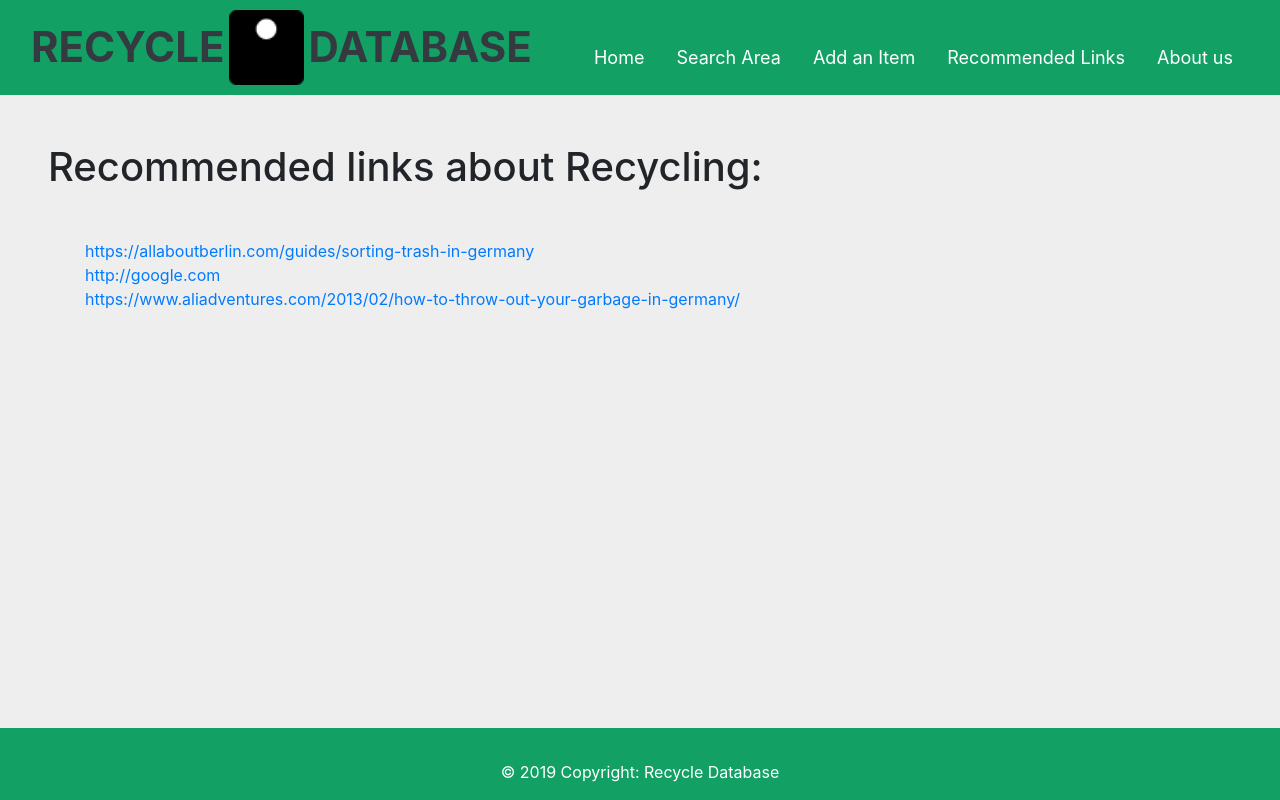
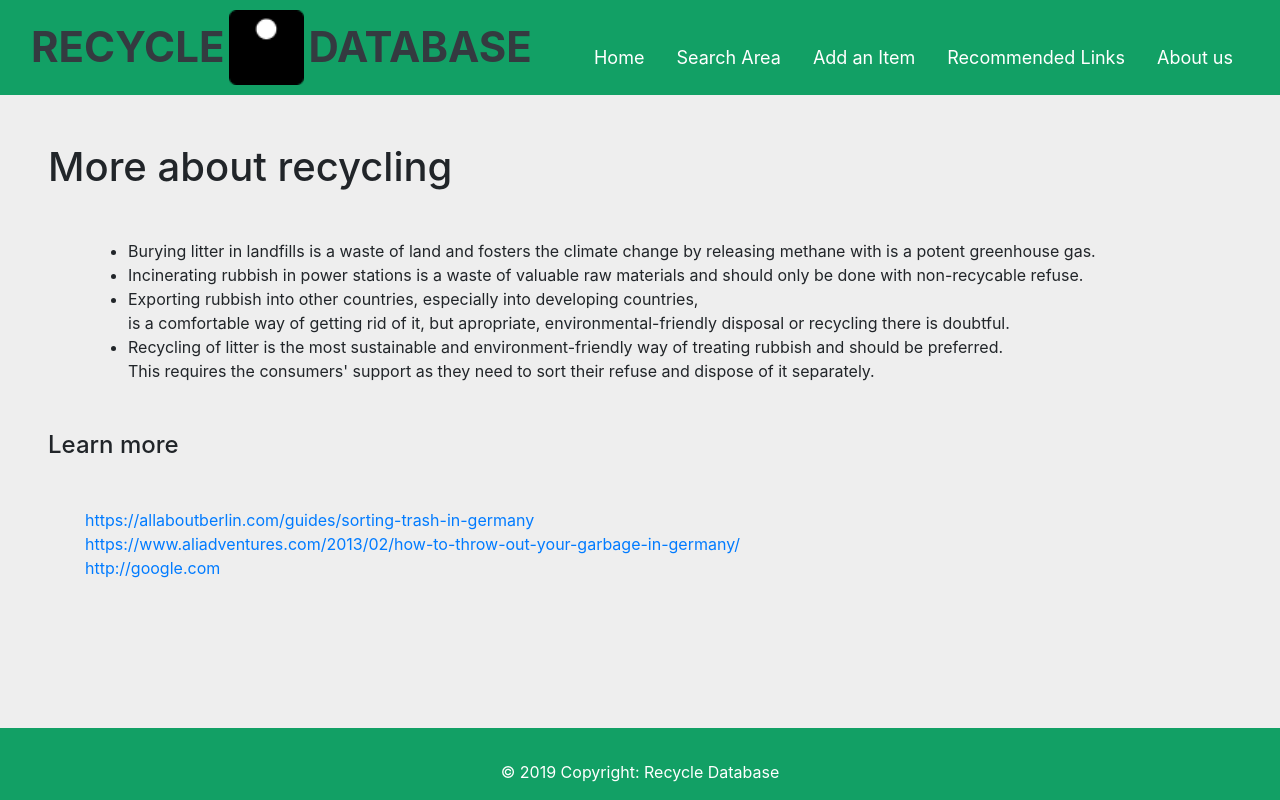
Before and after one commit to arodriguezge/WasteAid, a React (Create React App) app in the folder frontend/: page /recommendedLinks in a window 1280 px wide. Built offline with nearby package versions, Linux system fonts and the light colour scheme; no server answers.

Commit message:
update about us and links

```diff
--- a/frontend/src/components/AboutUs.jsx
+++ b/frontend/src/components/AboutUs.jsx
@@ -7,7 +7,25 @@ class AboutUs extends React.Component {
         return (
             <React.Fragment>
                 <Header />
-                <h1 className="display-1 text-center pt-4 mb-5 mt-4">This is the about us page</h1>
+
+
+
+                <div className="container"></div>
+                <h1 className="display-5 ml-5 pt-4 mb-5 mt-4">Who we are</h1>
+                <div className="container">
+                <p>We care about managing your waste and how you are managing your waste, the easy way. <br/>
+                    Getting rid of your old wallpaper? Look up where it goes. Our app “Recycling Database” <br/>
+                    comes in handy for just that.
+                    <br/><br/>
+                    Technologies we used, got to work with, and learned about with in the process:
+                    <br/><br/>
+                    Frontend: React, Bootstrap, axios<br/>
+                    Backend: Express, MongoDB, Mongoose
+                    <br/>
+                </p>
+                </div>
+
+
                 <Footer />
             </React.Fragment>
         )
--- a/frontend/src/components/RecommendedLinks.jsx
+++ b/frontend/src/components/RecommendedLinks.jsx
@@ -8,14 +8,34 @@ class RecommendedLinks extends React.Component {
         return (
             <React.Fragment>
                 <Header />
-                <h1 className="display-5 ml-5 pt-4 mb-5 mt-4">Recommended links about Recycling:</h1>
+
+                <div className="container"></div>
+                <h1 className="display-5 ml-5 pt-4 mb-5 mt-4">More about recycling</h1>
                 <div className="container">
-                    <a href="https://allaboutberlin.com/guides/sorting-trash-in-germany">https://allaboutberlin.com/guides/sorting-trash-in-germany</a>
+                <p>
+                <ul>
+                    <li>Burying litter in landfills is a waste of land and fosters the climate change by releasing methane with is a potent greenhouse gas.<br/></li>
+                    <li>Incinerating rubbish in power stations is a waste of valuable raw materials and should only be done with non-recycable refuse.<br/></li>
+                    <li>Exporting rubbish into other countries, especially into developing countries, <br/>
+                    is a comfortable way of getting rid of it, but apropriate, environmental-friendly disposal or recycling there is doubtful.<br/></li>
+                    <li>Recycling of litter is the most sustainable and environment-friendly way of treating rubbish and should be preferred.<br/> This requires the consumers' support as they need to sort their refuse and dispose of it separately.</li>
+                    </ul>
+                </p>
+               </div>
+
+
+               <h4 className="display-5 ml-5 pt-4 mb-5 mt-4">Learn more</h4>
+                <div className="container">
+                    <a
+                    href="https://allaboutberlin.com/guides/sorting-trash-in-germany" target="_blank"> https://allaboutberlin.com/guides/sorting-trash-in-germany</a>
+
                     <br />
-                    <a href="http://google.com">http://google.com</a>
+                    <a href="https://www.aliadventures.com/2013/02/how-to-throw-out-your-garbage-in-germany/" target="_blank">https://www.aliadventures.com/2013/02/how-to-throw-out-your-garbage-in-germany/</a>
                     <br />
-                    <a href="https://www.aliadventures.com/2013/02/how-to-throw-out-your-garbage-in-germany/">https://www.aliadventures.com/2013/02/how-to-throw-out-your-garbage-in-germany/</a>
+                    <a href="http://google.com" target="_blank">http://google.com</a>
                 </div>
+
+
 
 
                 <Footer />
--- a/frontend/src/css/style.css
+++ b/frontend/src/css/style.css
@@ -97,18 +97,28 @@ h4 {
   margin: 0 0 -30px 0;
   cursor: pointer; }
 
+.list-container {
+  display: flex;
+  flex-direction: row;
+  justify-content: space-evenly; }
+
+.list-box {
+  margin: auto; }
+
+h2 {
+  text-align: center; }
+
 body {
   background-color: #eee; }
+
+.nav-text {
+  font-size: 18px; }
 
 .bg-success {
   background-color: #12A065 !important; }
 
-.bg-primary {
-  background-color: #70E1E9 !important; }
-
 .display-4 {
   font-size: 42px;
-  color: black;
   font-weight: bold; }
 
 * {
@@ -122,6 +132,3 @@ body {
   top: 50%;
   left: 50%;
   transform: translate(-50%, -50%); }
-
-.nav-text {
-  font-size: 18px; }
```
Also changed, not shown: 1 other file (tests, documents, lock files or other folders).
